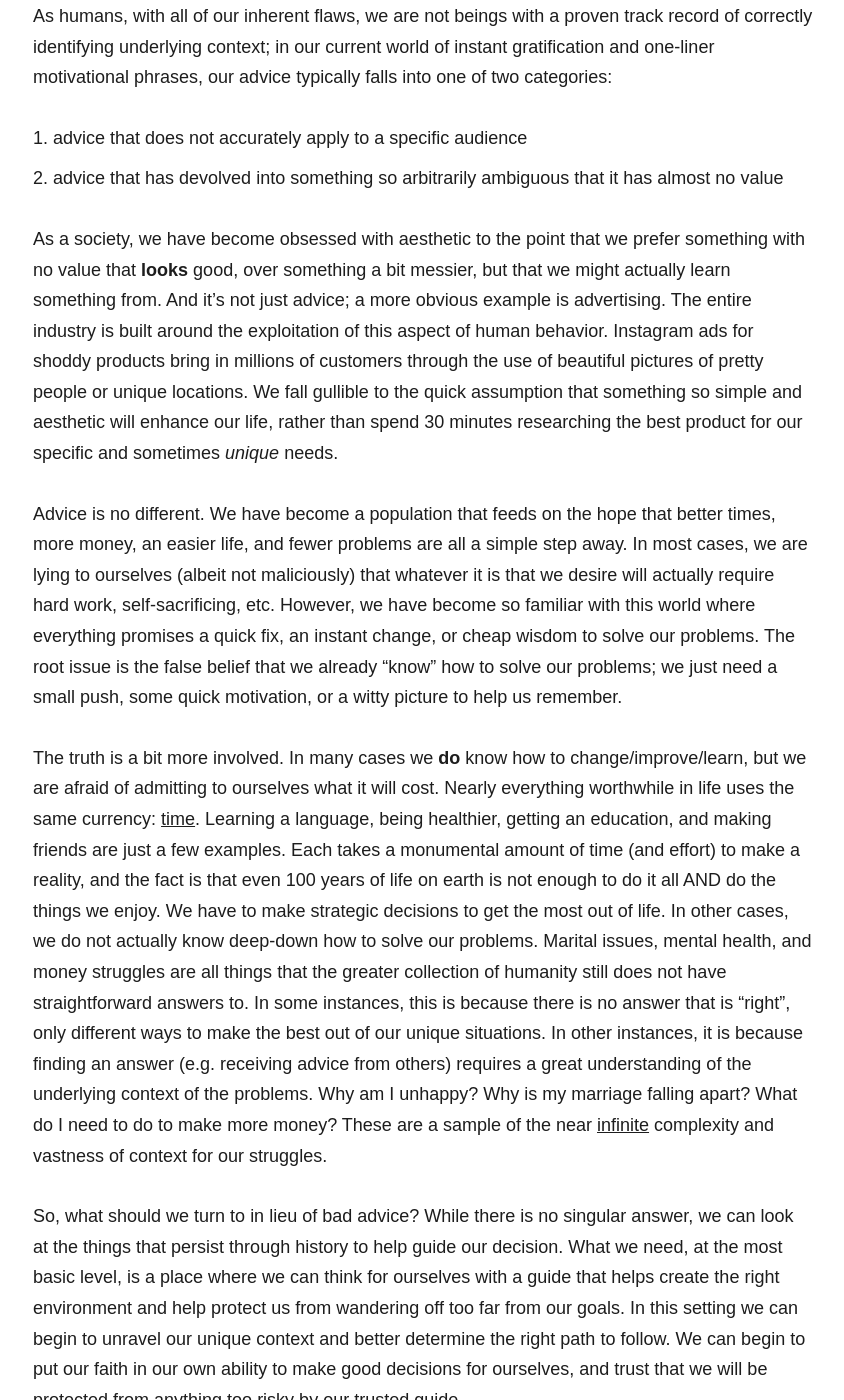
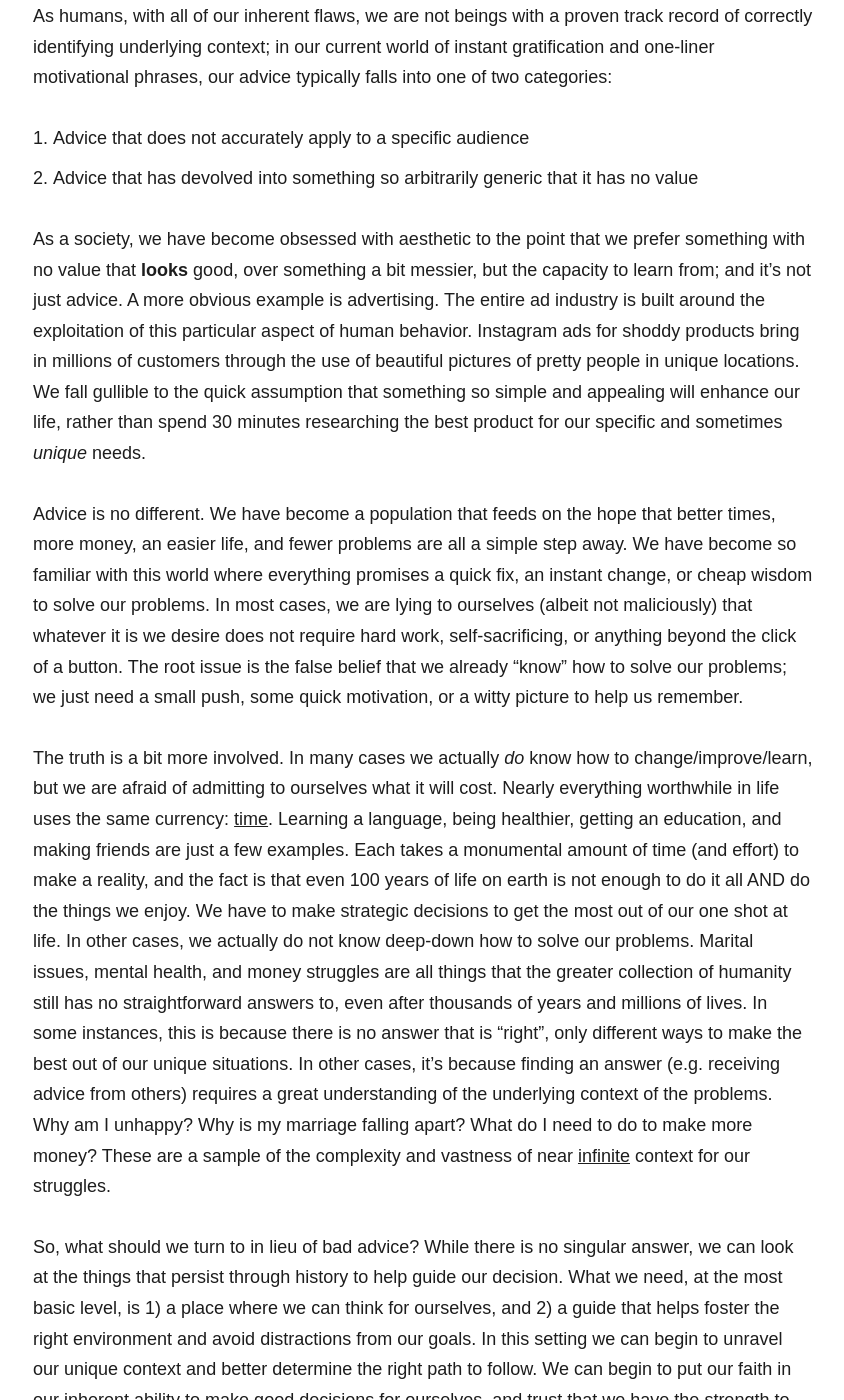
Before and after one commit to zwelz3/zwelz3.github.io, a Jekyll site: the page built from _posts/2021-02-21-Accepting-advice-is-generally-bad.md, in a window 1280 px wide and 1400 px high, scrolled down 1240 px. Shown: the whole window, without its empty margins (217-1061 px from the left). Built offline with Jekyll 4.4.1, drawn with Linux system fonts in a browser that asks for light colours; nearby versions of some CDN libraries; some web fonts are replaced; some of the changed text lies outside the part shown.

Commit message:
Fix typos, flow, grammar, etc

```diff
--- a/_posts/2021-02-21-Accepting-advice-is-generally-bad.md
+++ b/_posts/2021-02-21-Accepting-advice-is-generally-bad.md
@@ -6,26 +6,26 @@ image:  '/images/pexels-cottonbro-4101143.jpg'
 tags:   [philosophy, understanding]
 ---
 
-I've been working on a [twitter account](https://twitter.com/WelzPh) devoted to following influential people that focus on mindfulness, philosoph, self-care, etc. As I'm scrolling through literally thousands of accounts, I am noticing how many are dedicated to giving advice to their followers. What I've noticed in particular is that these accounts will have up-to millions of followers, but the posts will be something as generic as "Be kind to others" with thousands of likes, shares, and comments as if the *entire* population of humans on earth are not aware that being kind is a "good" thing.
+I've been working on a [twitter account](https://twitter.com/WelzPh) devoted to following influential people that focus on mindfulness, philosophy, self-care, etc. As I'm scrolling through thousands of accounts, I noticed how many are dedicated to giving advice to their followers. What was particularly noteworthy is that these accounts will have thousand of followers, but the posts will be something as generic as "Be kind to others" with thousands of likes, shares, and comments as if the *entire* population of humanity is not aware that being kind is a "good" thing.
 
-These types of posts that provide dollar-store advice may serve as positive uplifting reminders, yet in the scope of real life (not social media influence) they provide little to no value to anyone. **Why** should we be kind? **When**? To **whom**? What about **context**???
+These types of posts that provide dollar-store advice may serve as positive uplifting reminders, yet in the scope of real life (not social media influence) they provide little to no value to anyone. <ins>Why</ins> should we be kind? When? To whom? What about *context*?
 
 As humans, with all of our inherent flaws, we are not beings with a proven track record of correctly identifying underlying context; in our current world of instant gratification and one-liner motivational phrases, our advice typically falls into one of two categories:
 
-1. advice that does not accurately apply to a specific audience
-2. advice that has devolved into something so arbitrarily ambiguous that it has almost no value
+1. Advice that does not accurately apply to a specific audience
+2. Advice that has devolved into something so arbitrarily generic that it has no value
 
-As a society, we have become obsessed with aesthetic to the point that we prefer something with no value that **looks** good, over something a bit messier, but that we might actually learn something from. And it's not just advice; a more obvious example is advertising. The entire industry is built around the exploitation of this aspect of human behavior. Instagram ads for shoddy products bring in millions of customers through the use of beautiful pictures of pretty people or unique locations. We fall gullible to the quick assumption that something so simple and aesthetic will enhance our life, rather than spend 30 minutes researching the best product for our specific and sometimes *unique* needs.
+As a society, we have become obsessed with aesthetic to the point that we prefer something with no value that **looks** good, over something a bit messier, but the capacity to learn from; and it's not just advice. A more obvious example is advertising. The entire ad industry is built around the exploitation of this particular aspect of human behavior. Instagram ads for shoddy products bring in millions of customers through the use of beautiful pictures of pretty people in unique locations. We fall gullible to the quick assumption that something so simple and appealing will enhance our life, rather than spend 30 minutes researching the best product for our specific and sometimes *unique* needs.
 
-Advice is no different. We have become a population that feeds on the hope that better times, more money, an easier life, and fewer problems are all a simple step away. In most cases, we are lying to ourselves (albeit not maliciously) that whatever it is that we desire will actually require hard work, self-sacrificing, etc. However, we have become so familiar with this world where everything promises a quick fix, an instant change, or cheap wisdom to solve our problems. The root issue is the false belief that we already "know" how to solve our problems; we just need a small push, some quick motivation, or a witty picture to help us remember.
+Advice is no different. We have become a population that feeds on the hope that better times, more money, an easier life, and fewer problems are all a simple step away. We have become so familiar with this world where everything promises a quick fix, an instant change, or cheap wisdom to solve our problems. In most cases, we are lying to ourselves (albeit not maliciously) that whatever it is we desire does not require hard work, self-sacrificing, or anything beyond the click of a button. The root issue is the false belief that we already "know" how to solve our problems; we just need a small push, some quick motivation, or a witty picture to help us remember.
 
-The truth is a bit more involved. In many cases we **do** know how to change/improve/learn, but we are afraid of admitting to ourselves what it will cost. Nearly everything worthwhile in life uses the same currency: <ins>time</ins>. Learning a language, being healthier, getting an education, and making friends are just a few examples. Each takes a monumental amount of time (and effort) to make a reality, and the fact is that even 100 years of life on earth is not enough to do it all AND do the things we enjoy. We have to make strategic decisions to get the most out of life. In other cases, we do not actually know deep-down how to solve our problems. Marital issues, mental health, and money struggles are all things that the greater collection of humanity still does not have straightforward answers to. In some instances, this is because there is no answer that is "right", only different ways to make the best out of our unique situations. In other instances, it is because finding an answer (e.g. receiving advice from others) requires a great understanding of the underlying context of the problems. Why am I unhappy? Why is my marriage falling apart? What do I need to do to make more money? These are a sample of the near <ins>infinite</ins> complexity and vastness of context for our struggles.
+The truth is a bit more involved. In many cases we actually *do* know how to change/improve/learn, but we are afraid of admitting to ourselves what it will cost. Nearly everything worthwhile in life uses the same currency: <ins>time</ins>. Learning a language, being healthier, getting an education, and making friends are just a few examples. Each takes a monumental amount of time (and effort) to make a reality, and the fact is that even 100 years of life on earth is not enough to do it all AND do the things we enjoy. We have to make strategic decisions to get the most out of our one shot at life. In other cases, we actually do not know deep-down how to solve our problems. Marital issues, mental health, and money struggles are all things that the greater collection of humanity still has no straightforward answers to, even after thousands of years and millions of lives. In some instances, this is because there is no answer that is "right", only different ways to make the best out of our unique situations. In other cases, it's because finding an answer (e.g. receiving advice from others) requires a great understanding of the underlying context of the problems. Why am I unhappy? Why is my marriage falling apart? What do I need to do to make more money? These are a sample of the complexity and vastness of near <ins>infinite</ins> context for our struggles.
 
-So, what should we turn to in lieu of bad advice? While there is no singular answer, we can look at the things that persist through history to help guide our decision. What we need, at the most basic level, is a place where we can think for ourselves with a guide that helps create the right environment and help protect us from wandering off too far from our goals. In this setting we can begin to unravel our unique context and better determine the right path to follow. We can begin to put our faith in our own ability to make good decisions for ourselves, and trust that we will be protected from anything too risky by our trusted guide.
+So, what should we turn to in lieu of bad advice? While there is no singular answer, we can look at the things that persist through history to help guide our decision. What we need, at the most basic level, is 1) a place where we can think for ourselves, and 2) a guide that helps foster the right environment and avoid distractions from our goals. In this setting we can begin to unravel our unique context and better determine the right path to follow. We can begin to put our faith in our inherent ability to make good decisions for ourselves, and trust that we have the strength to recover from any misstep.
 
-In modern society, these guides are often professionals with licenses, education, training and experience. While some people are adverse to the idea of using a therapist, these individuals are actually just guides for us to "solve" our own problems. For others, a useful guide may be a close friend, church leader, yogi, coach, etc. The important thing is that we do not accept advice from others as truth; rather, we see the advice as it applies to us as unique individuals, and use it to create our own unique solutions.
+In modern society, personal guides are often professionals with licenses, education, training and experience. While some people are adverse to the idea of using a therapist, these individuals are actually just guides for us to "solve" our own problems. For others, a useful guide may be a close friend, church leader, yogi, or coach. The important thing is that we do not accept advice from others as truth; rather, we see the advice as it applies to us as unique individuals, and use it to discover our own answers.
 
-If this all seems a bit obvious, or you believe that you are able to successfully follow your path with common ways of seeking advice from popular sources, <ins>that's okay</ins>. The goal isn't necessarily to change the way we do things, but to change the way we think about it. We are <ins>all</ins> incredibly smart beings and we have the power to face our problems and come up with our own answers. We just need to believe that we have this power, and work to exercise it in our own unique ways.
+If this all seems a bit obvious, or you believe that you are able to successfully follow your path with common ways of seeking advice from popular sources, <ins>that's okay</ins>. The goal is not to change the way we do things, but to change the way we think about it. We are <ins>all</ins> incredibly smart beings with the power to face our problems and come up with our own solutions. All we need is to believe that we have this power, and work to exercise it in our own way.
 
 
 <sub>
```
